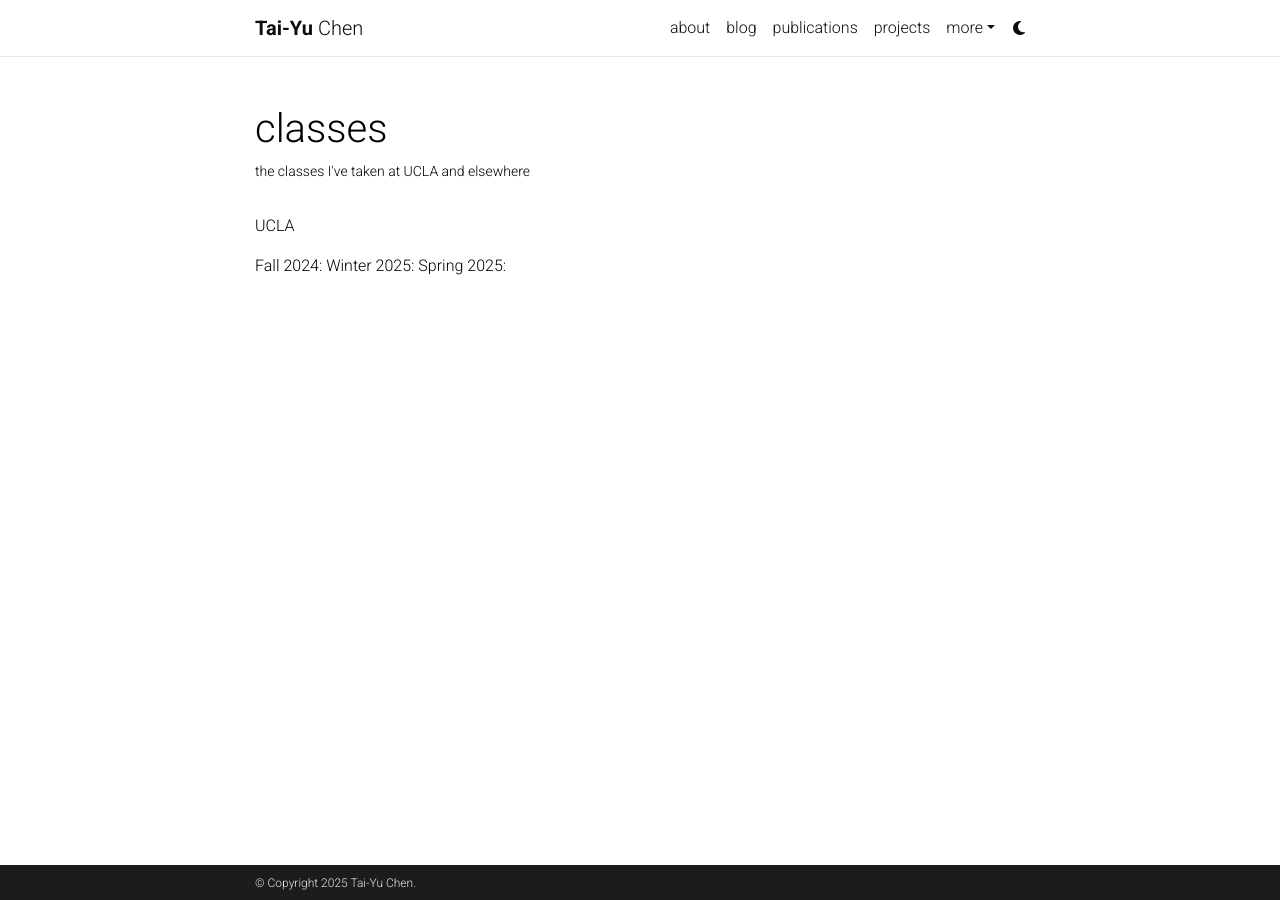
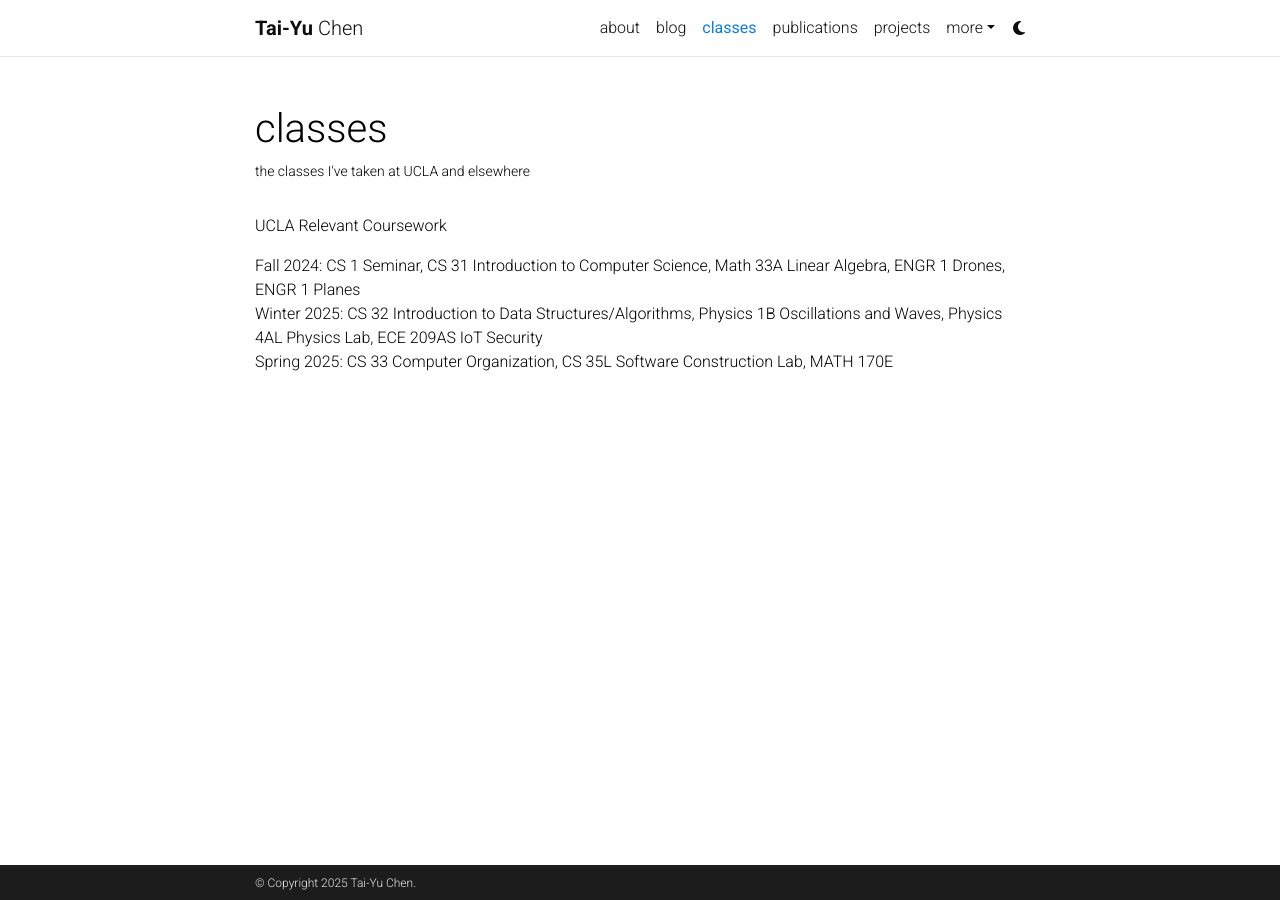
Before and after one commit to utahorange/utahorange.github.io, a Jekyll site: the page built from _pages/classes.md, in a window 1280 px wide. Built offline with Jekyll 4.4.1, drawn with Linux system fonts in a browser that asks for light colours; full-size pictures stand in for the smaller copies a plugin makes; comment, search, counter and statistics services are not loaded; a style sheet for code colours, icons or effects is not loaded.

Commit message:
edit classes, papers.bib

```diff
--- a/_pages/classes.md
+++ b/_pages/classes.md
@@ -3,14 +3,11 @@ layout: page
 title: classes
 permalink: /classes
 description: the classes I've taken at UCLA and elsewhere
-nav: false
+nav: true
 nav_order:
 display_categories:
 horizontal: false
 ---
 
-UCLA
-
-Fall 2024:
-Winter 2025:
-Spring 2025:
+<p>UCLA Relevant Coursework</p>
+<p>Fall 2024: CS 1 Seminar, CS 31 Introduction to Computer Science, Math 33A Linear Algebra, ENGR 1 Drones, ENGR 1 Planes<br />Winter 2025: CS 32 Introduction to Data Structures/Algorithms, Physics 1B Oscillations and Waves, Physics 4AL Physics Lab, ECE 209AS IoT Security<br />Spring 2025: CS 33 Computer Organization, CS 35L Software Construction Lab, MATH 170E</p>
```
Also changed, not shown: _bibliography/papers.bib (+4 -4 lines), _pages/publications.md (+1 -1 lines), assets/img/publication_preview/comparison_icon.png (renamed from assets/img/comparison_icon.png), assets/img/publication_preview/confusion_matrix.png (renamed from assets/img/publication_preview/confusion-matrix.png).
